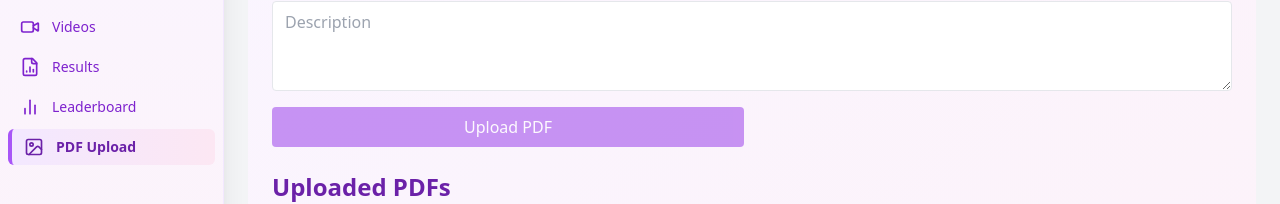
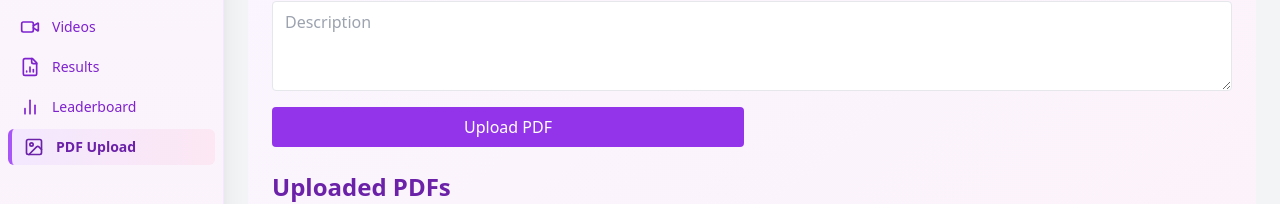
Before and after one commit to Ireshaprabodhani/ACCA-Platform, a React (Vite) app in the folder frontend/: page /admin/pdf in a window 1280 px wide. Shown: the part 227-431 px from the top of the page. Built offline with nearby package versions, Linux system fonts and the light colour scheme; no server answers.

Commit message:
Update PdfAdminDashboard .jsx

```diff
--- a/frontend/src/admin/pages/PdfAdminDashboard .jsx
+++ b/frontend/src/admin/pages/PdfAdminDashboard .jsx
@@ -7,7 +7,6 @@ const API_BASE_URL = 'https://pc3mcwztgh.ap-south-1.awsapprunner.com/api/admin/p
 const PdfAdminDashboard = () => {
   const [pdfs, setPdfs] = useState([]);
   const [file, setFile] = useState(null);
-  const [fileInputKey, setFileInputKey] = useState(Date.now()); // for resetting file input UI
   const [title, setTitle] = useState('');
   const [description, setDescription] = useState('');
   const [uploading, setUploading] = useState(false);
@@ -31,13 +30,13 @@ const PdfAdminDashboard = () => {
       .get(API_BASE_URL, axiosConfig)
       .then((res) => {
         const rawPdfs = res.data || [];
-        // FIXED: parse properties from root, not metadata
         const parsed = rawPdfs.map((pdf) => ({
           _id: pdf._id,
           title: pdf.title || '',
           description: pdf.description || '',
           originalName: pdf.originalName || pdf.filename,
         }));
+
         setPdfs(parsed);
       })
       .catch(() => toast.error('Failed to fetch PDFs'));
@@ -70,7 +69,6 @@ const PdfAdminDashboard = () => {
       });
       toast.success('PDF uploaded successfully');
       setFile(null);
-      setFileInputKey(Date.now()); // reset file input UI
       setTitle('');
       setDescription('');
       fetchPDFs();
@@ -117,7 +115,7 @@ const PdfAdminDashboard = () => {
     return;
   }
 
-    // Opens PDF in new tab, token passed as query param
+  // Open PDF in new tab with auth token passed in URL
   const pdfUrl = `${API_BASE_URL}/view/${pdfId}?token=${token}`;
   const newWindow = window.open(pdfUrl, '_blank');
 
@@ -125,6 +123,7 @@ const PdfAdminDashboard = () => {
     toast.error('Popup blocked. Please allow popups for this site.');
   }
 };
+
 
   return (
     <div className="p-6 bg-gradient-to-br from-purple-50 to-pink-50 min-h-screen">
@@ -134,7 +133,6 @@ const PdfAdminDashboard = () => {
       {/* Upload Section */}
       <div className="mb-6 grid gap-4 md:grid-cols-2">
         <input
-          key={fileInputKey}
           type="file"
           accept="application/pdf"
           onChange={(e) => setFile(e.target.files[0])}
@@ -156,7 +154,7 @@ const PdfAdminDashboard = () => {
         />
         <button
           onClick={handleUpload}
-          disabled={uploading || !file || !title}
+          disabled={uploading}
           className="bg-purple-600 text-white px-6 py-2 rounded hover:bg-purple-700 disabled:opacity-50"
         >
           {uploading ? `Uploading (${uploadProgress}%)...` : 'Upload PDF'}
```
Lines whose indentation alone changed are shown as unchanged.
